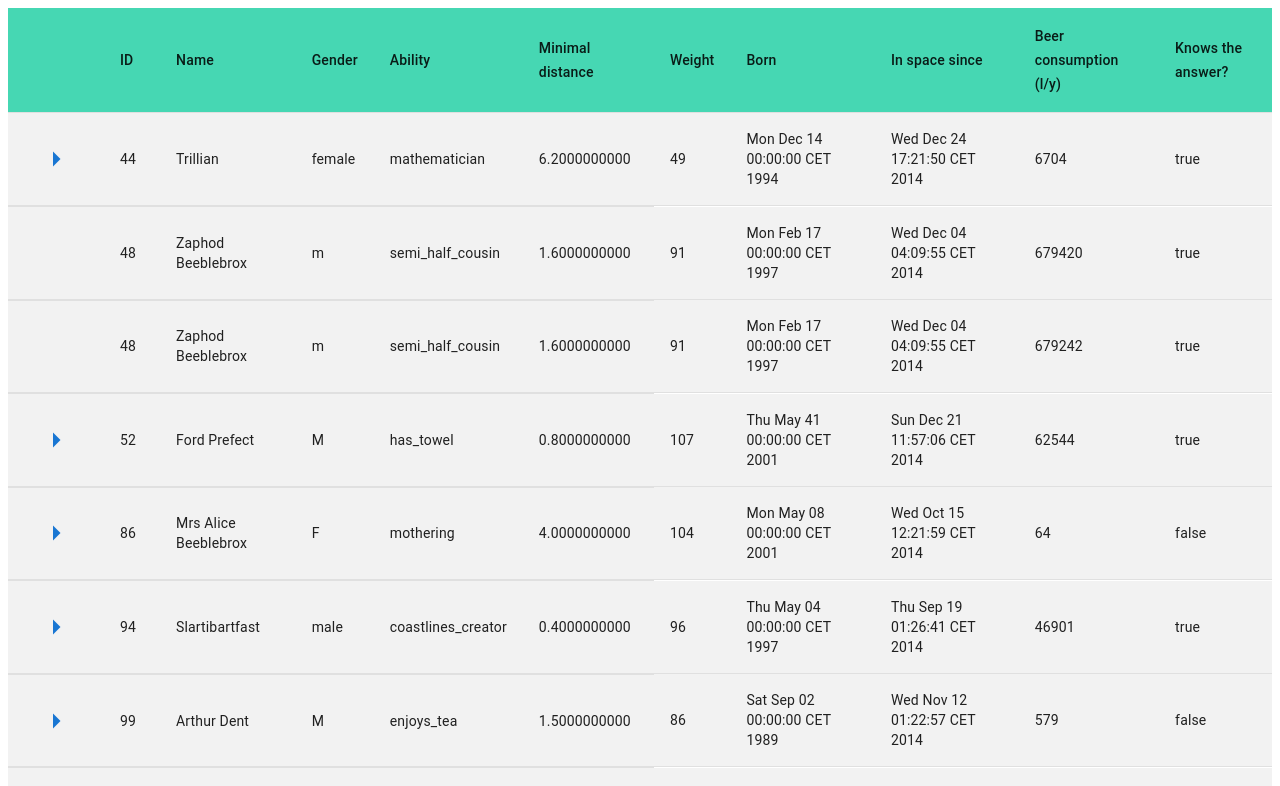
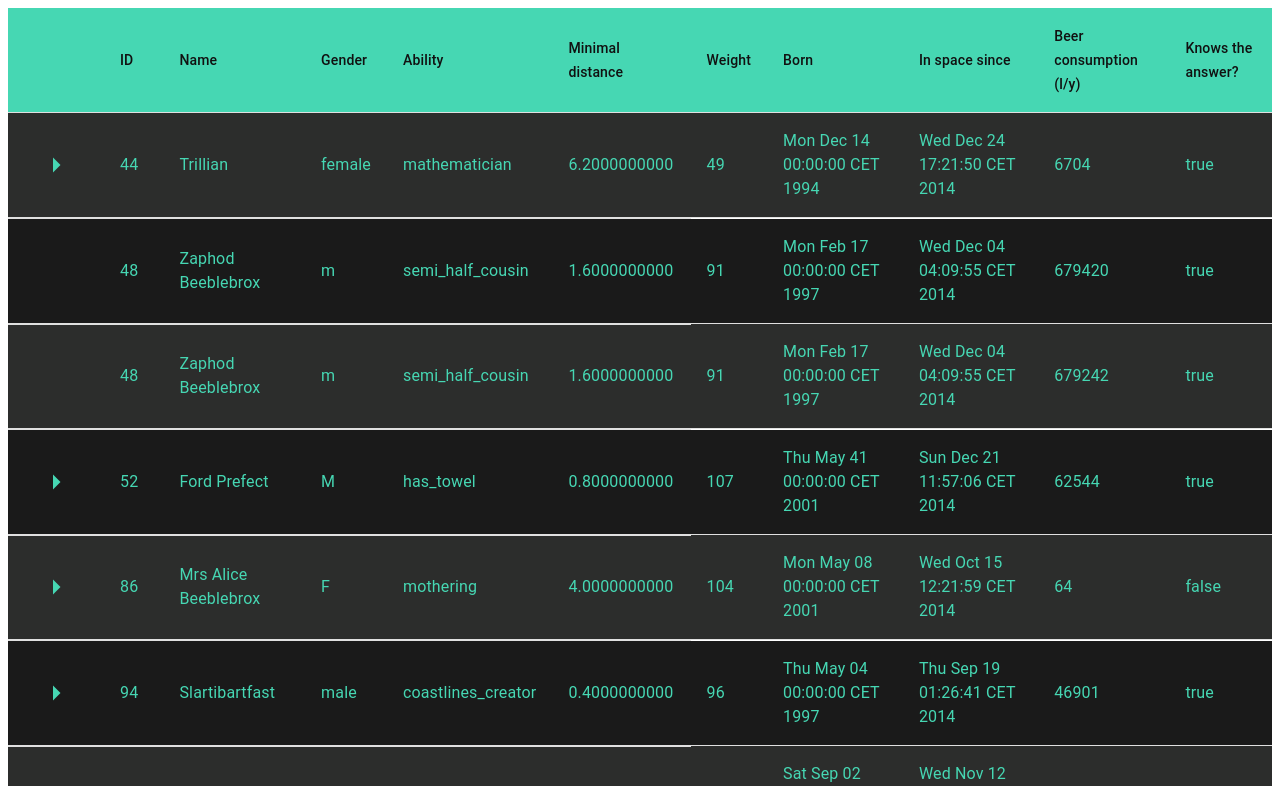
Before and after one commit to Pavelhaj93/koala_interview, a React (Create React App) app: page / in a window 1280 px wide. Shown: the top 786 px of the page. Built offline with nearby package versions, Linux system fonts and the light colour scheme.

Commit message:
Add styling

```diff
--- a/src/App.tsx
+++ b/src/App.tsx
@@ -1,12 +1,28 @@
-import DataGrid from './components/DataGrid';
+import { createTheme, ThemeProvider } from '@mui/material';
+import { useEffect, useState } from 'react';
+import MainDataGrid from './components/MainDataGrid';
+import { theme } from './theme/MuiTheme';
+import { Data, Item } from './types';
+import { getHeaders } from './utils';
 
-function App() {
+const App = () => {
+  const [data, setData] = useState<Item[] | null>(null);
+
+  const getData = async () => {
+    const response = await fetch('/data/example-data.json');
+    const data = await response.json();
+    setData(data);
+  };
+
+  useEffect(() => {
+    getData();
+  }, []);
+
   return (
-    <div className="App">
-      <header className="App-header"></header>
-      <DataGrid />
-    </div>
+    <ThemeProvider theme={theme}>
+      <MainDataGrid items={data} />
+    </ThemeProvider>
   );
-}
+};
 
 export default App;
--- a/src/components/DataGrid.tsx
+++ /dev/null
@@ -1,48 +0,0 @@
-import styled from '@emotion/styled';
-import { Box, Table, TableBody, TableCell, TableContainer, TableHead, TableRow } from '@mui/material';
-import { FC, useEffect, useState } from 'react';
-import { Data, Item } from '../types';
-import { getHeaders } from '../utils';
-import CustomTableRow from './CustomTableRow';
-
-const DataGrid: FC = () => {
-  const [data, setData] = useState<Item[] | null>(null);
-
-  const getData = async () => {
-    const response = await fetch('/data/example-data.json');
-    const data = await response.json();
-    setData(data);
-  };
-
-  useEffect(() => {
-    getData();
-  }, []);
-
-  const headers = getHeaders<Data>(data?.[0].data);
-
-  console.log(headers);
-
-  return (
-    <Box sx={{ display: 'flex', flexDirection: 'column', height: '100%' }}>
-      <TableContainer sx={{ maxHeight: '100%', height: '100%' }}>
-        <Table>
-          <TableHead sx={{ backgroundColor: '#46d7b3' }}>
-            <TableRow>
-              <TableCell></TableCell>
-              {headers.map((item, index) => {
-                return <TableCell key={index}>{item}</TableCell>;
-              })}
-            </TableRow>
-          </TableHead>
-          <TableBody>
-            {data?.map((item, index) => (
-              <CustomTableRow item={item.data} dataChildren={item.children?.has_nemesis?.records} key={index} />
-            ))}
-          </TableBody>
-        </Table>
-      </TableContainer>
-    </Box>
-  );
-};
-
-export default DataGrid;
--- /dev/null
+++ b/src/components/MainDataGrid.tsx
@@ -0,0 +1,40 @@
+import { TableBody, TableCell, TableHead, TableRow } from '@mui/material';
+import { FC } from 'react';
+import StyledTable from '../styled/StyledTable';
+import { theme } from '../theme/MuiTheme';
+import { Data, Item } from '../types';
+import { getHeaders } from '../utils';
+import MainTableRow from './MainTableRow';
+
+interface MainDataGridProps {
+  items: Item[] | null;
+}
+
+const MainDataGrid: FC<MainDataGridProps> = ({ items }) => {
+  const headers = getHeaders<Data>(items?.[0].data);
+
+  return (
+    <StyledTable>
+      <TableHead sx={{ backgroundColor: theme.palette.primary.main }}>
+        <TableRow>
+          <TableCell></TableCell>
+          {headers.map((item, index) => {
+            return <TableCell key={index}>{item}</TableCell>;
+          })}
+        </TableRow>
+      </TableHead>
+      <TableBody>
+        {items?.map((item, index) => (
+          <MainTableRow
+            item={item.data}
+            dataChildren={item.children?.has_nemesis?.records}
+            key={index}
+            sx={{ backgroundColor: index % 2 == 0 ? 'secondary.main' : 'secondary.dark' }}
+          />
+        ))}
+      </TableBody>
+    </StyledTable>
+  );
+};
+
+export default MainDataGrid;
--- a/src/components/CustomTableRow.tsx
+++ b/src/components/MainTableRow.tsx
@@ -1,4 +1,4 @@
-import { Button, Collapse, Icon, Stack, styled, TableCell, TableRow } from '@mui/material';
+import { Button, Collapse, Icon, Stack, styled, TableCell, TableRow, TableRowProps, Typography } from '@mui/material';
 import { FC, useState } from 'react';
 import { Data, Nemesis } from '../types';
 import { getCollapseIcon } from '../utils';
@@ -7,21 +7,16 @@ import NemesisDataGrid from './NemesisDataGrid';
 interface CustomTableRowProps {
   item: Data;
   dataChildren?: Nemesis[];
+  sx?: TableRowProps['sx'];
 }
 
-const StyledTableRow = styled(TableRow)(() => ({
-  '&:nth-of-type(odd)': {
-    backgroundColor: '#f2f2f2',
-  },
-}));
-
-const CustomTableRow: FC<CustomTableRowProps> = ({ item, dataChildren }) => {
+const CustomTableRow: FC<CustomTableRowProps> = ({ item, dataChildren, sx }) => {
   const [openCollapse, setOpenCollapse] = useState<boolean>(false);
   console.log('item', item, 'dataChildren', dataChildren);
 
   return (
     <>
-      <StyledTableRow>
+      <TableRow sx={{ ...sx }}>
         <TableCell>
           {dataChildren && (
             <Button onClick={() => setOpenCollapse(!openCollapse)} sx={{ cursor: 'pointer' }}>
@@ -30,16 +25,18 @@ const CustomTableRow: FC<CustomTableRowProps> = ({ item, dataChildren }) => {
           )}
         </TableCell>
         {Object.values(item).map((row, index) => (
-          <TableCell key={index}>{row}</TableCell>
+          <TableCell key={index}>
+            <Typography color="primary">{row}</Typography>
+          </TableCell>
         ))}
-      </StyledTableRow>
-      <StyledTableRow>
+      </TableRow>
+      <TableRow>
         <TableCell style={{ paddingBottom: 0, paddingTop: 0 }} colSpan={6}>
           <Collapse in={openCollapse} timeout="auto" unmountOnExit>
             {dataChildren && <NemesisDataGrid items={dataChildren} />}
           </Collapse>
         </TableCell>
-      </StyledTableRow>
+      </TableRow>
     </>
   );
 };
--- a/src/components/NemesisDataGrid.tsx
+++ b/src/components/NemesisDataGrid.tsx
@@ -1,5 +1,6 @@
-import { Box, Table, TableBody, TableCell, TableContainer, TableHead, TableRow } from '@mui/material';
+import { Table, TableBody, TableCell, TableHead, TableRow } from '@mui/material';
 import { FC } from 'react';
+import StyledTable from '../styled/StyledTable';
 import { Nemesis, NemesisData } from '../types';
 import { getHeaders } from '../utils';
 import NemesisTableRow from './NemesisTableRow';
@@ -10,13 +11,9 @@ interface NemesisDataGridProps {
 
 const NemesisDataGrid: FC<NemesisDataGridProps> = ({ items }) => {
   const headers = getHeaders<NemesisData>(items[0].data);
-  //   console.log('items', items);
-  //   console.log('dataChildren', dataChildren);
 
   return (
-    <Box sx={{ display: 'flex', flexDirection: 'column', height: '100%' }}>
-      <TableContainer sx={{ maxHeight: '100%', height: '100%', paddingLeft: '50px' }}>
-        <Table>
+    <StyledTable sx={{ paddingLeft: '50px' }}>
       <TableHead sx={{ backgroundColor: '#46d7b3' }}>
         <TableRow>
           <TableCell></TableCell>
@@ -30,9 +27,7 @@ const NemesisDataGrid: FC<NemesisDataGridProps> = ({ items }) => {
           <NemesisTableRow item={item.data} key={index} dataChildren={item.children.has_secrete.records} />
         ))}
       </TableBody>
-        </Table>
-      </TableContainer>
-    </Box>
+    </StyledTable>
   );
 };
 
--- a/src/components/SecreteDataGrid.tsx
+++ b/src/components/SecreteDataGrid.tsx
@@ -1,5 +1,6 @@
 import { Box, Table, TableBody, TableCell, TableContainer, TableHead, TableRow } from '@mui/material';
 import { FC } from 'react';
+import StyledTable from '../styled/StyledTable';
 import { Secrete, SecreteData } from '../types';
 import { getHeaders } from '../utils';
 import SecreteTableRow from './SecreteTableRow';
@@ -10,11 +11,9 @@ interface SecreteDataGridProps {
 
 const SecreteDataGrid: FC<SecreteDataGridProps> = ({ items }) => {
   const headers = getHeaders<SecreteData>(items?.[0]?.data);
-  console.log('newHeaders', headers);
+
   return (
-    <Box sx={{ display: 'flex', flexDirection: 'column', height: '100%' }}>
-      <TableContainer sx={{ maxHeight: '100%', height: '100%', paddingLeft: '50px' }}>
-        <Table>
+    <StyledTable sx={{ paddingLeft: '50px' }}>
       <TableHead sx={{ backgroundColor: '#46d7b3' }}>
         <TableRow>
           <TableCell></TableCell>
@@ -28,9 +27,7 @@ const SecreteDataGrid: FC<SecreteDataGridProps> = ({ items }) => {
           <SecreteTableRow item={item.data} key={index} />
         ))}
       </TableBody>
-        </Table>
-      </TableContainer>
-    </Box>
+    </StyledTable>
   );
 };
 
--- /dev/null
+++ b/src/styled/StyledTable.tsx
@@ -0,0 +1,18 @@
+import { Box, Table, TableContainer, TableContainerProps } from '@mui/material';
+import { FC, PropsWithChildren } from 'react';
+
+interface StyledTableProps extends PropsWithChildren {
+  sx?: TableContainerProps['sx'];
+}
+
+const StyledTable: FC<StyledTableProps> = ({ children, sx }) => {
+  return (
+    <Box sx={{ display: 'flex', flexDirection: 'column', height: '100%' }}>
+      <TableContainer sx={{ maxHeight: '100%', height: '100%', ...sx }}>
+        <Table>{children}</Table>
+      </TableContainer>
+    </Box>
+  );
+};
+
+export default StyledTable;
--- /dev/null
+++ b/src/theme/MuiTheme.ts
@@ -0,0 +1,16 @@
+import { createTheme } from '@mui/material';
+
+export const theme = createTheme({
+  palette: {
+    primary: {
+      main: '#46d7b3',
+    },
+    secondary: {
+      main: '#2c2d2c',
+      dark: '#1a1a1a',
+    },
+    text: {
+      primary: '#111111',
+    },
+  },
+});
```
Lines whose indentation alone changed are shown as unchanged.
